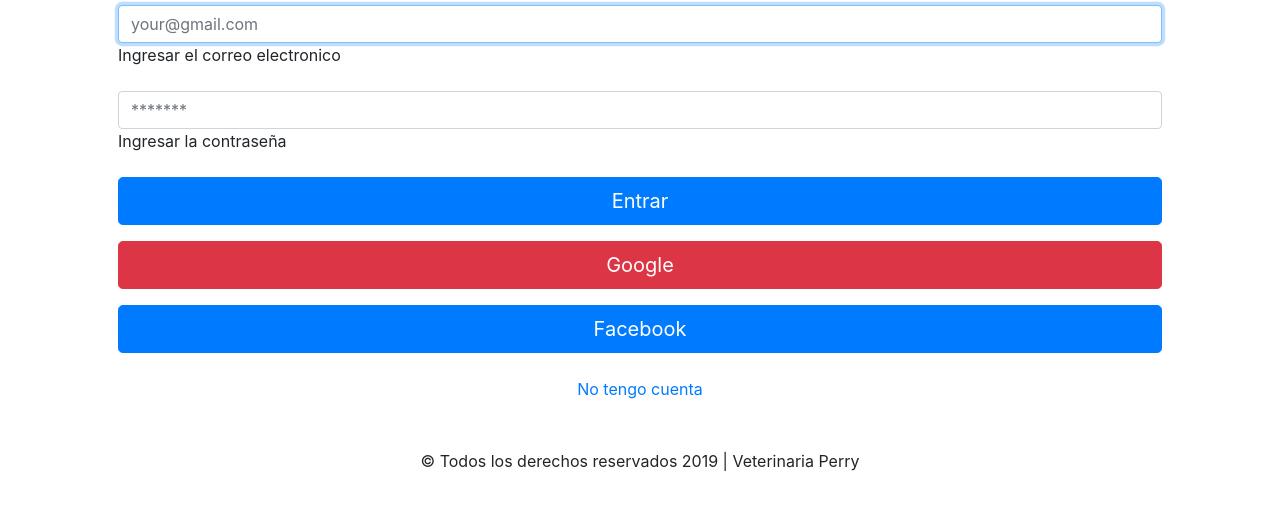
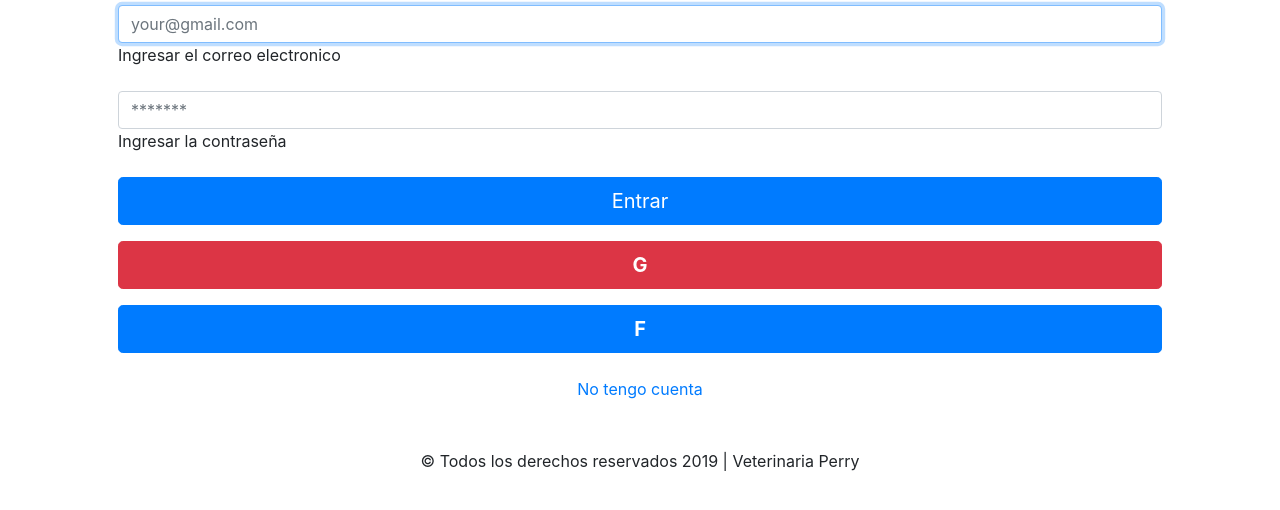
Before and after one commit to ArlethKarinaAcosta/maquetadoPerry, a plain HTML site: page login.html in a window 1280 px wide. Shown: the part 182-692 px from the top of the page. Drawn offline with nearby package versions, Linux system fonts and the light colour scheme.

Commit message:
Modificaciones

```diff
--- a/login.html
+++ b/login.html
@@ -50,10 +50,8 @@
 
 
       <p><a class="btn btn-lg btn-primary btn-block" href="principalAdmin.html">Entrar</a></p>
-      <p><a class="btn btn-lg btn-danger btn-block" href="principalAdmin.html">
-
-    Google</a></p>
-      <p><a class="btn btn-lg btn-primary btn-block" href="principalAdmin.html">Facebook</a></p>
+      <p><a class="btn btn-lg btn-danger btn-block" href="principalAdmin.html"><strong>G</strong></a></p>
+      <p><a class="btn btn-lg btn-primary btn-block" href="principalAdmin.html"><strong>F</strong></a></p>
       <div class="text-center mt-4">
         <a href="register.html">No tengo cuenta</a>
       </div>
```
Also changed, not shown: citasUsers.html (+2 -2 lines), index.html (+2 -2 lines).
